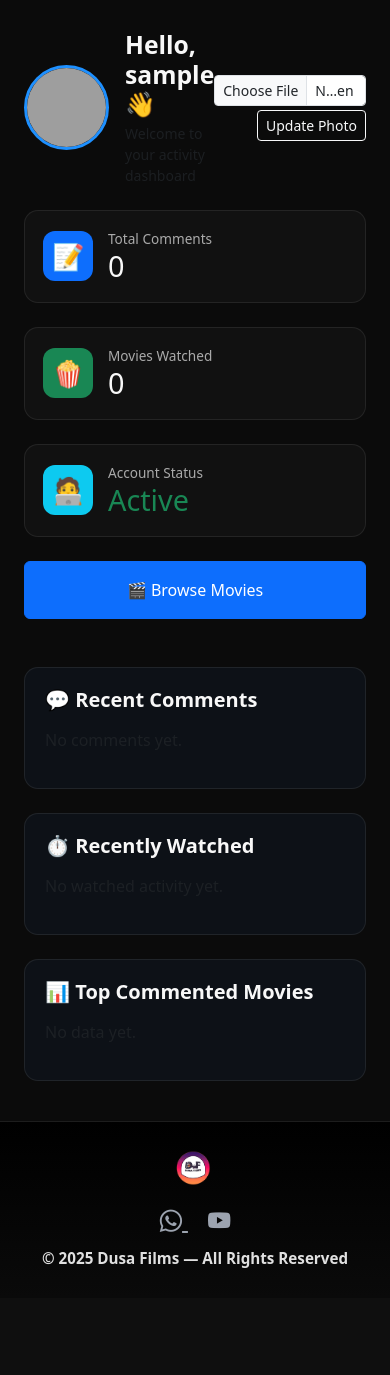
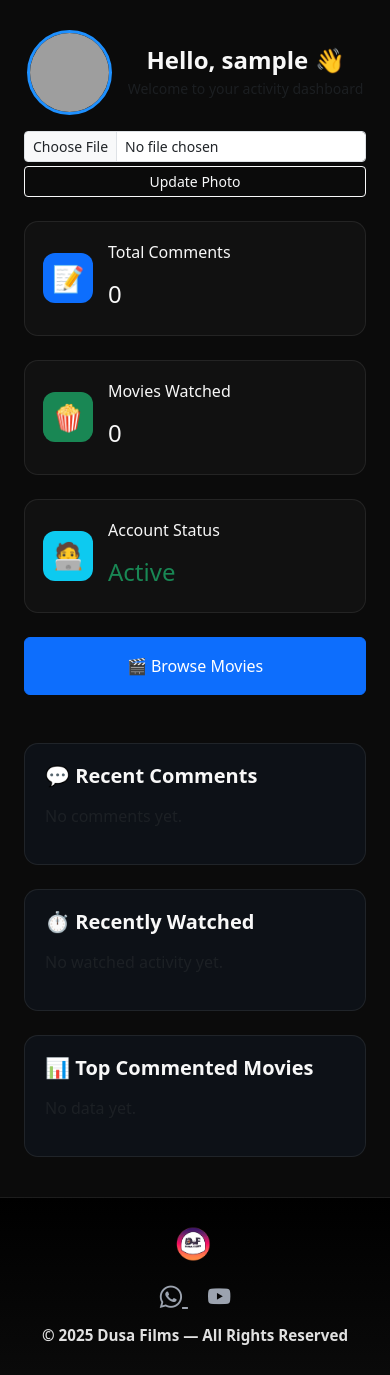
Before and after one commit to engineerblack95/dusafilms, a Django app: page /accounts/dashboard/ in a window 390 px wide. Shown: the part 76-1451 px from the top of the page. Before the commit the page ends 1344 px from the top, so only its background shows below. Run offline with Django 5.2, Linux system fonts and the light colour scheme; the visitor is signed in with stand-in values (Sample User, id 1); data that the repository does not hold is empty; parts of the project's set-up code (start-up, migrations or seed data) failed here and were passed over; some libraries are stand-ins or nearby versions; grey boxes are pictures that could not be loaded.

Commit message:
Make dashboard responsive for mobile and tablet

```diff
--- a/accounts/templates/accounts/dashboard.html
+++ b/accounts/templates/accounts/dashboard.html
@@ -6,27 +6,27 @@
 <div class="container">
 
   <!-- ===== HEADER WITH PROFILE ===== -->
-  <div class="dashboard-header d-flex align-items-center justify-content-between mb-4">
+  <div class="dashboard-header d-flex align-items-center justify-content-between mb-4 flex-wrap gap-3">
 
     <!-- Left: Profile -->
-    <div class="d-flex align-items-center gap-3">
+    <div class="d-flex align-items-center gap-3 flex-wrap profile-header">
       {% if profile.profile_photo %}
         <img src="{{ profile.profile_photo.url }}" class="profile-photo" alt="Profile">
       {% else %}
         <img src="{% static 'img/user-default.png' %}" class="profile-photo" alt="Profile">
       {% endif %}
 
-      <div>
+      <div class="profile-text">
         <h2 class="fw-bold mb-1">Hello, {{ request.user.username }} 👋</h2>
         <p class="text-muted small mb-0">Welcome to your activity dashboard</p>
       </div>
     </div>
 
     <!-- Right: Upload profile photo -->
-    <form method="POST" enctype="multipart/form-data" class="text-end">
+    <form method="POST" enctype="multipart/form-data" class="text-end upload-form">
       {% csrf_token %}
       {{ photo_form.profile_photo }}
-      <button class="btn btn-outline-light btn-sm mt-1">Update Photo</button>
+      <button class="btn btn-outline-light btn-sm mt-1 w-100">Update Photo</button>
     </form>
 
   </div>
@@ -34,8 +34,7 @@
   <!-- ===== STATS GRID ===== -->
   <div class="row g-4 mb-4">
 
-    <!-- Total Comments -->
-    <div class="col-md-4">
+    <div class="col-lg-4 col-md-6 col-12">
       <div class="studio-card">
         <div class="studio-icon bg-primary">📝</div>
         <div>
@@ -45,8 +44,7 @@
       </div>
     </div>
 
-    <!-- Movies Watched -->
-    <div class="col-md-4">
+    <div class="col-lg-4 col-md-6 col-12">
       <div class="studio-card">
         <div class="studio-icon bg-success">🍿</div>
         <div>
@@ -56,8 +54,7 @@
       </div>
     </div>
 
-    <!-- Account Status -->
-    <div class="col-md-4">
+    <div class="col-lg-4 col-md-12 col-12">
       <div class="studio-card">
         <div class="studio-icon bg-info">🧑‍💻</div>
         <div>
@@ -71,7 +68,7 @@
 
   <!-- ===== ACTION BUTTON ===== -->
   <div class="row g-3 mb-5">
-    <div class="col-md-12">
+    <div class="col-12">
       <a href="{% url 'movies:home' %}" class="btn btn-primary w-100 py-3">
         🎬 Browse Movies
       </a>
@@ -81,15 +78,14 @@
   <!-- ===== TWO-COLUMN ACTIVITY SECTION ===== -->
   <div class="row g-4">
 
-    <!-- Recent Comments -->
-    <div class="col-lg-6">
+    <div class="col-lg-6 col-12">
       <div class="panel-box">
         <h5 class="fw-bold mb-3">💬 Recent Comments</h5>
 
         {% if recent_comments %}
           <ul class="list-group list-group-flush">
             {% for c in recent_comments %}
-              <li class="list-group-item bg-transparent d-flex justify-content-between align-items-start panel-item">
+              <li class="list-group-item bg-transparent d-flex justify-content-between align-items-start panel-item flex-wrap gap-2">
                 <div>
                   <div class="fw-bold">{{ c.movie.title }}</div>
                   <div class="text-muted small">{{ c.text|truncatechars:100 }}</div>
@@ -104,15 +100,14 @@
       </div>
     </div>
 
-    <!-- Recently Watched -->
-    <div class="col-lg-6">
+    <div class="col-lg-6 col-12">
       <div class="panel-box">
         <h5 class="fw-bold mb-3">⏱️ Recently Watched</h5>
 
         {% if recent_watched %}
           <ul class="list-group list-group-flush">
             {% for w in recent_watched %}
-              <li class="list-group-item bg-transparent d-flex justify-content-between align-items-start panel-item">
+              <li class="list-group-item bg-transparent d-flex justify-content-between align-items-start panel-item flex-wrap gap-2">
                 <div>
                   <a href="{% url 'movies:detail' w.movie.slug %}" class="fw-bold">{{ w.movie.title }}</a>
                   <div class="text-muted small">{{ w.watched_at|date:"M d, Y H:i" }}</div>
@@ -134,7 +129,7 @@
     <h5 class="fw-bold mb-3">📊 Top Commented Movies</h5>
 
     {% if top_commented %}
-      <div class="row row-cols-1 row-cols-md-3 g-3">
+      <div class="row row-cols-1 row-cols-md-2 row-cols-lg-3 g-3">
         {% for t in top_commented %}
           <div class="col">
             <div class="top-movie-card">
@@ -175,11 +170,7 @@
     border: 1px solid rgba(255,255,255,0.08);
     transition: 0.2s ease;
   }
-  .studio-card:hover {
-    transform: translateY(-3px);
-    border-color: #1e90ff;
-    box-shadow: 0 0 10px rgba(30,144,255,0.4);
-  }
+
   .studio-icon {
     width: 50px;
     height: 50px;
@@ -189,15 +180,6 @@
     align-items: center;
     font-size: 26px;
   }
-  .studio-label {
-    margin: 0;
-    font-size: 0.85rem;
-    color: #aaa;
-  }
-  .studio-value {
-    font-size: 1.8rem;
-    margin: 0;
-  }
 
   .panel-box {
     background: #0d1117;
@@ -206,20 +188,37 @@
     border: 1px solid rgba(255,255,255,0.08);
   }
 
-  .panel-item {
-    border-color: rgba(255,255,255,0.05);
-  }
-
   .top-movie-card {
     background: #111;
     padding: 18px;
     border-radius: 12px;
     border: 1px solid rgba(255,255,255,0.08);
-    transition: 0.2s;
   }
-  .top-movie-card:hover {
-    border-color: #1e90ff;
-    box-shadow: 0 0 8px rgba(30,144,255,0.4);
+
+  /* ===== MOBILE RESPONSIVE ===== */
+  @media (max-width: 768px) {
+    .dashboard-header {
+      flex-direction: column;
+      align-items: center;
+      text-align: center;
+    }
+
+    .profile-header {
+      justify-content: center;
+      text-align: center;
+    }
+
+    .profile-text h2 {
+      font-size: 1.5rem;
+    }
+
+    .upload-form {
+      width: 100%;
+    }
+
+    .studio-value {
+      font-size: 1.5rem;
+    }
   }
 </style>
 
```
